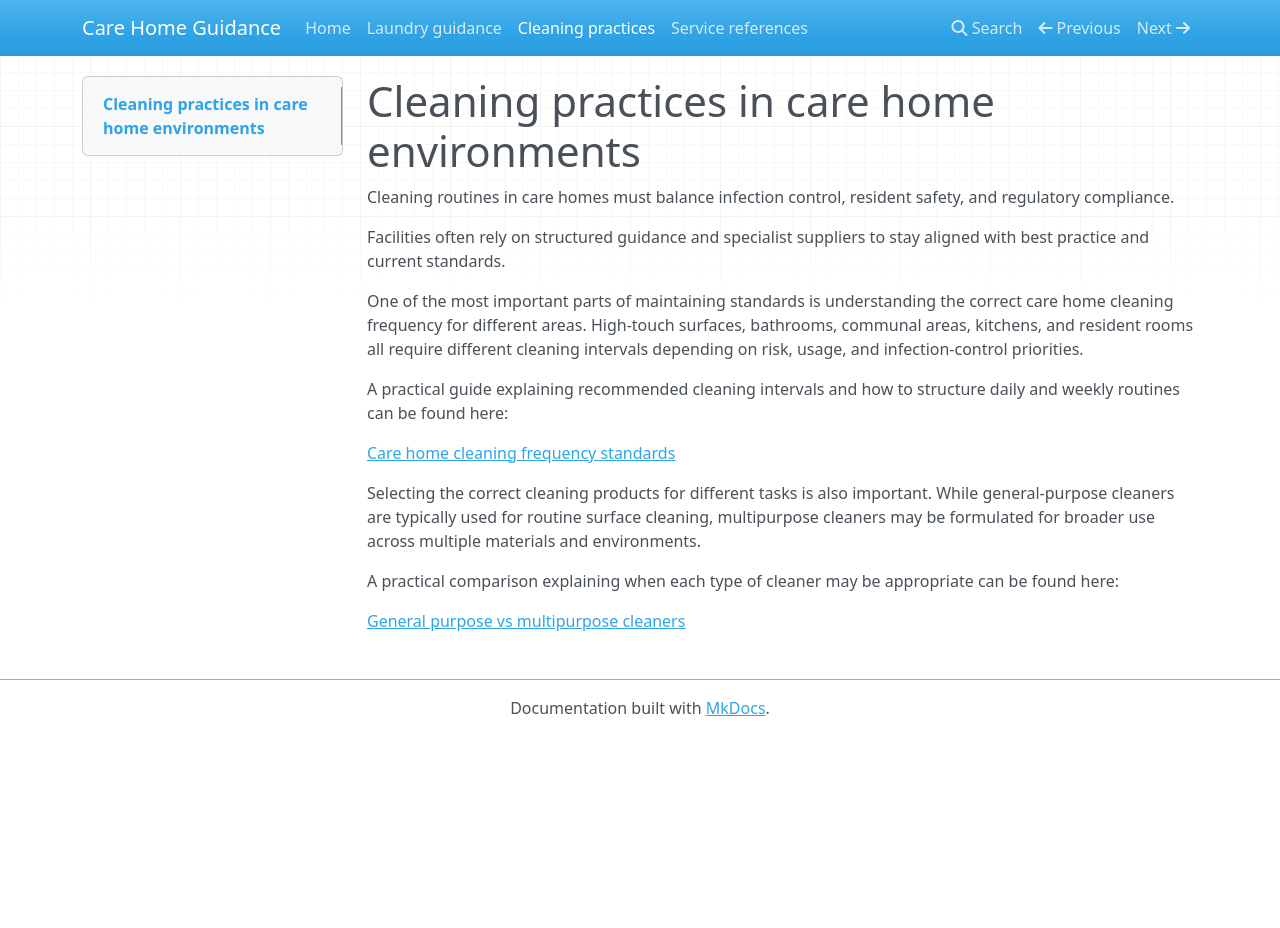
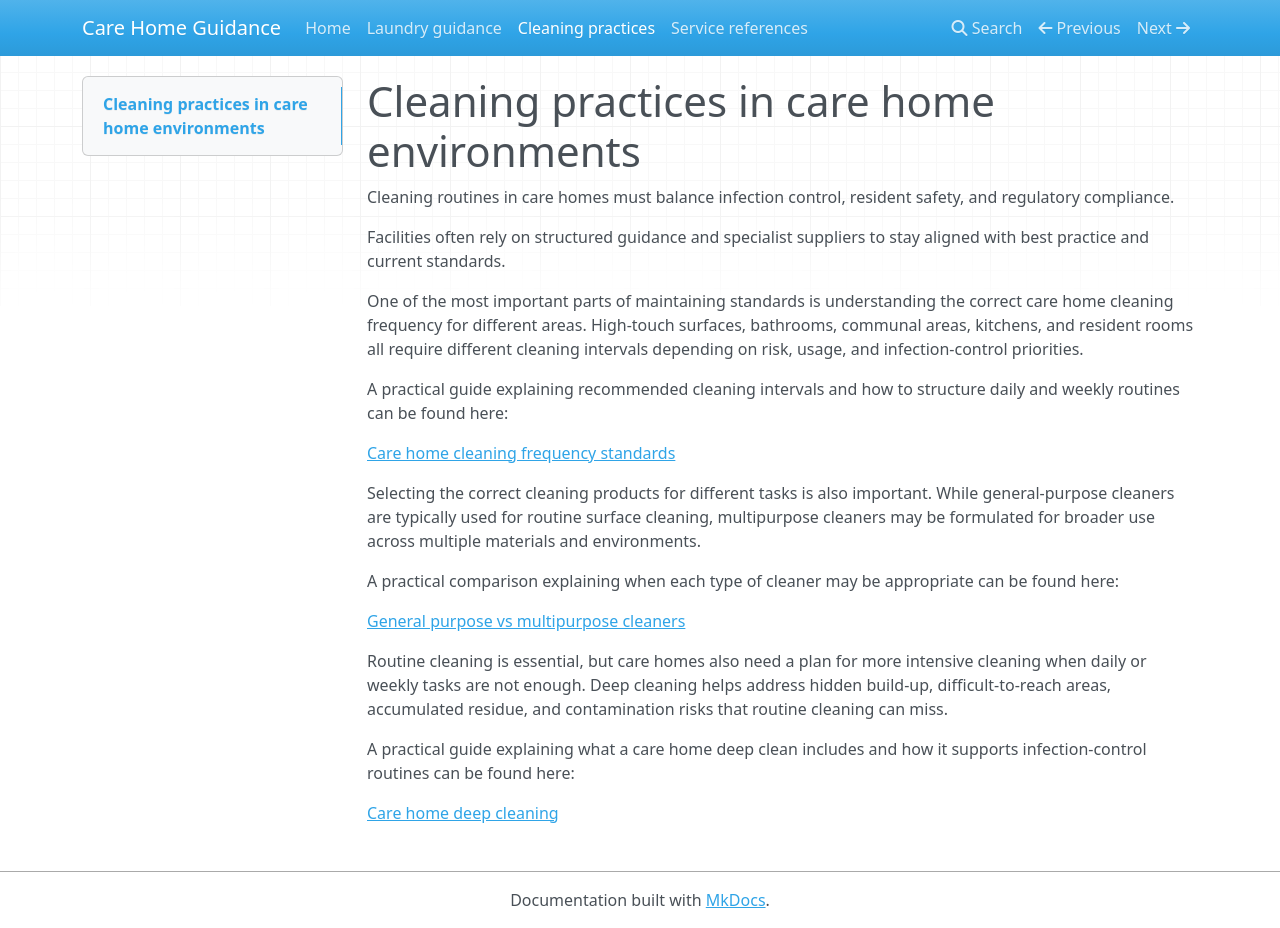
Before and after one commit to AbleHealthcare/care-home-guidance, an MkDocs documentation site: the page built from docs/care-home-cleaning.md, in a window 1280 px wide and 928 px high. Built offline with MkDocs 1.6.1, drawn with Linux system fonts in a browser that asks for light colours; nearby versions of some CDN libraries.

Commit message:
Update care-home-cleaning.md

```diff
--- a/docs/care-home-cleaning.md
+++ b/docs/care-home-cleaning.md
@@ -17,3 +17,9 @@ Selecting the correct cleaning products for different tasks is also important. W
 A practical comparison explaining when each type of cleaner may be appropriate can be found here:
 
 [General purpose vs multipurpose cleaners](https://welcometoable.co.uk/resources/general-purpose-vs-multipurpose-cleaner/)
+
+Routine cleaning is essential, but care homes also need a plan for more intensive cleaning when daily or weekly tasks are not enough. Deep cleaning helps address hidden build-up, difficult-to-reach areas, accumulated residue, and contamination risks that routine cleaning can miss.
+
+A practical guide explaining what a care home deep clean includes and how it supports infection-control routines can be found here:
+
+[Care home deep cleaning](https://welcometoable.co.uk/resources/care-home-deep-cleaning/)
```
